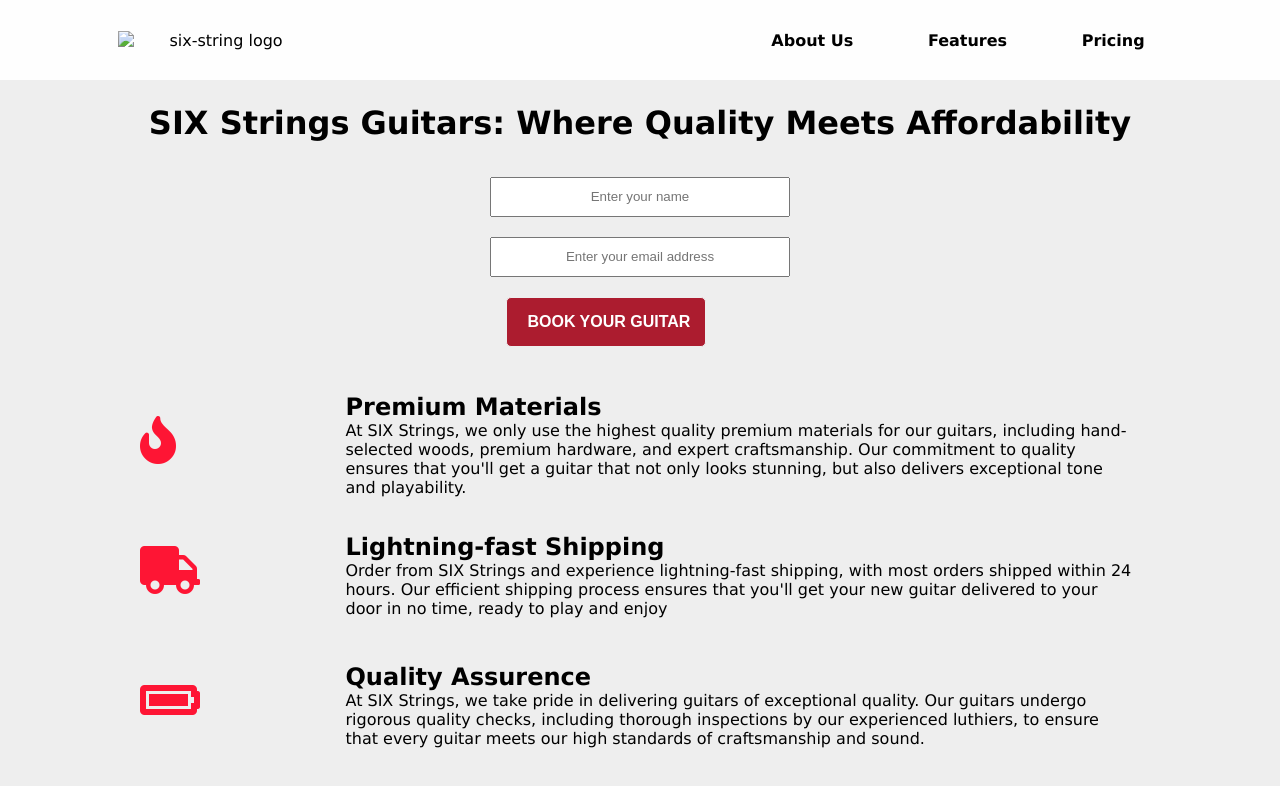
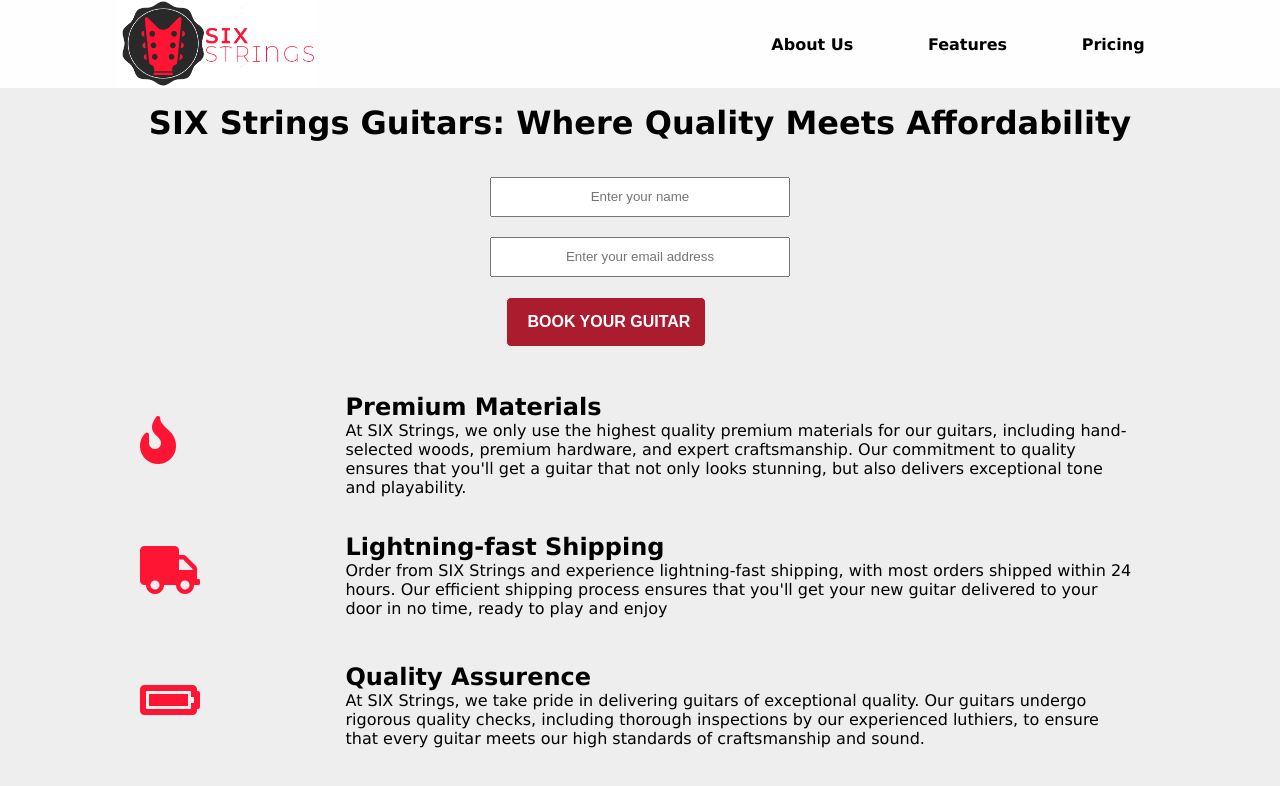
Before and after one commit to dipaloke/SIX_Strings, a plain HTML site: page index.html in a window 1280 px wide. Shown: the top 786 px of the page. Drawn offline with Linux system fonts and the light colour scheme; the site is published under a folder, as on GitHub Pages, so addresses that start at the root find nothing.

Commit message:
changed the logo source

```diff
--- a/index.html
+++ b/index.html
@@ -11,7 +11,7 @@
     <div class="page-wrapper">
       <header id="header">
         <div class="logo">
-          <img id="header-img" src="/images/logo.png" alt="six-string logo">
+          <img id="header-img" src="SIX_Strings/images/logo.png" alt="six-string logo">
         </div>
         <nav id="nav-bar">
           <ul>
```
